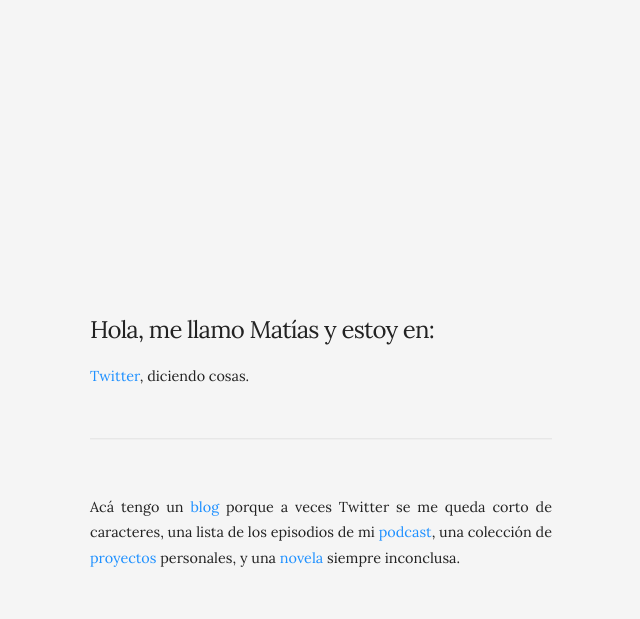
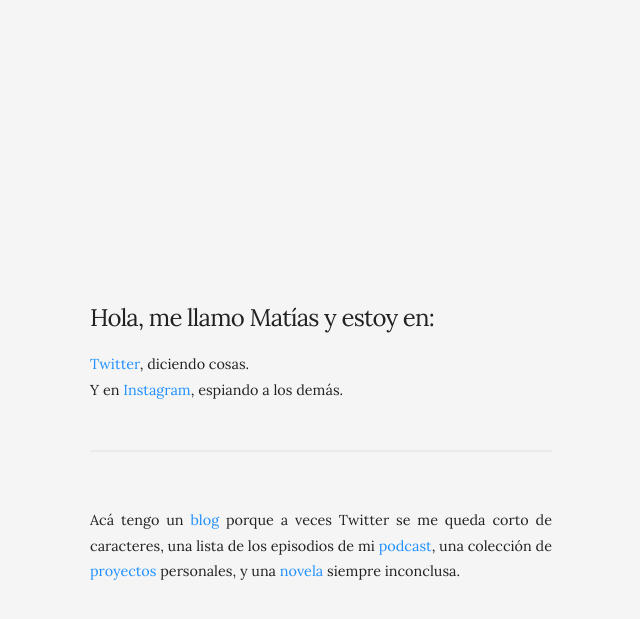
Before and after one commit to catorceveces/catorceveces.github.io, a Jekyll site: the page built from index.md, in a window 1280 px wide. Shown: the top 619 px of the page, without its empty margins (80-720 px from the left). Built offline with Jekyll 4.4.1, drawn with Linux system fonts in a browser that asks for light colours; nearby versions of some CDN libraries; library files that are not in the unit come from our copies.

Commit message:
Update default.html

```diff
--- a/_layouts/default.html
+++ b/_layouts/default.html
@@ -12,12 +12,8 @@
 
           <p>
             <a href="https://twitter.com/catorceveces">Twitter</a>, diciendo cosas.<br></small>
+            Y en <a href="https://www.instagram.com/catorceveces/">Instagram</a>, espiando a los demás.</small>
 
-
-<!--
-            <a href="https://example.com">Github</a>, abandonando proyectos.<br></small>
-             Y en <a href="https://cafecito.app/catorceveces">Cafecito</a>, mangueando.</small>
--->
           </p>
 
           <hr>
```
